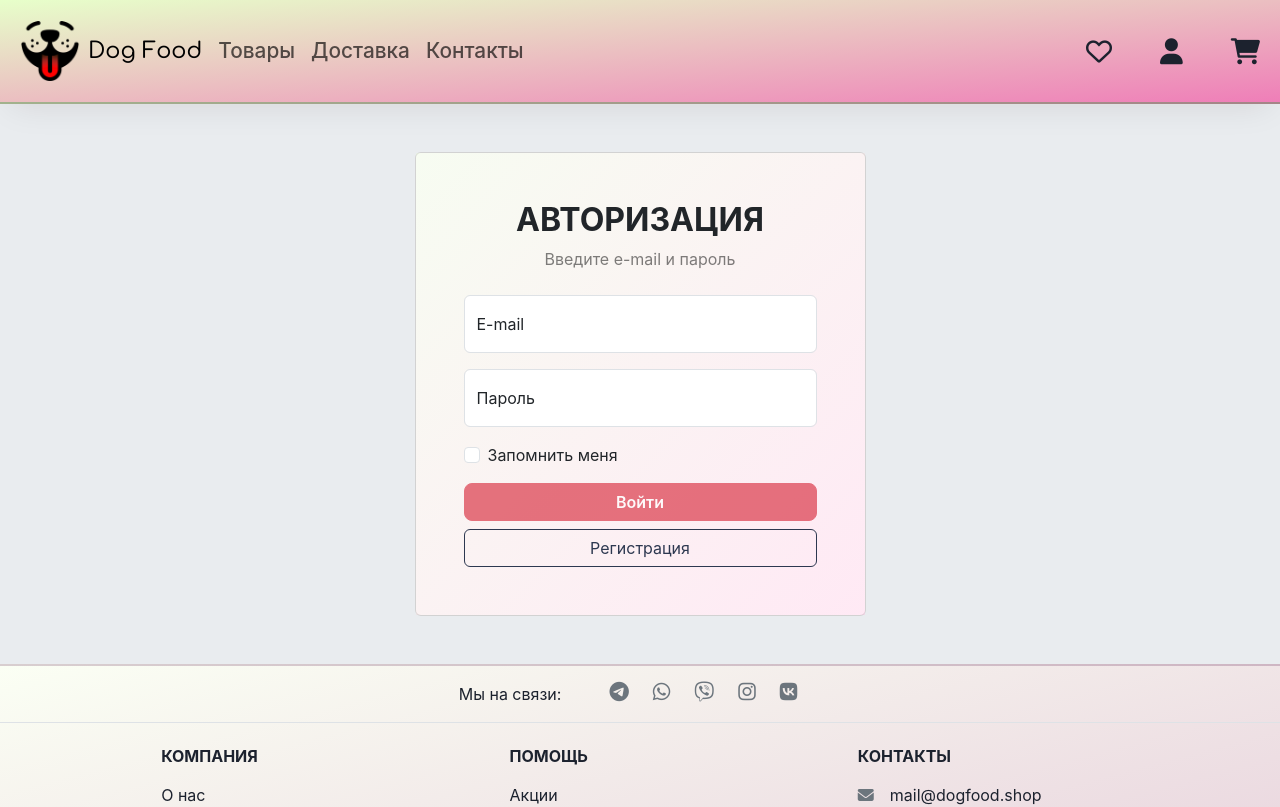
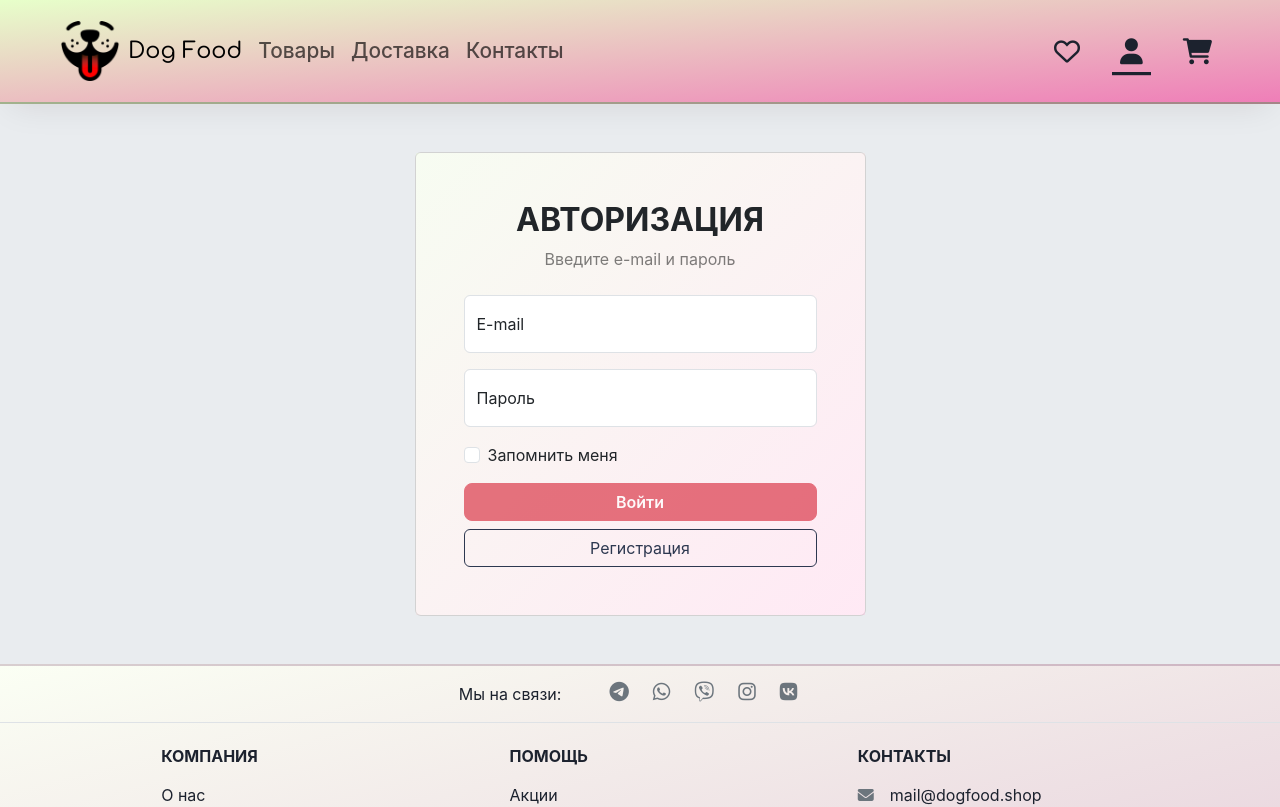
Before and after one commit to robin3010/dog_food_online_store, a React (Create React App) app: page /login in a window 1280 px wide. Shown: the top 807 px of the page. Built offline with nearby package versions, Linux system fonts and the light colour scheme.

Commit message:
updates: header link sizes for better ux; error page; error placeholder block; jsx code; debounce init value

```diff
--- a/src/components/Footer/Footer.jsx
+++ b/src/components/Footer/Footer.jsx
@@ -1,5 +1,4 @@
 /* eslint-disable jsx-a11y/anchor-is-valid */
-import clsx from 'clsx';
 import { memo } from 'react';
 import { Link } from 'react-router-dom';
 
@@ -9,13 +8,12 @@ export const Footer = memo(() => {
   return (
     <footer className="main__footer">
       <section
-        className={clsx(
-          'd-flex',
-          'justify-content-center',
-          'justify-content-md-evently',
-          'p-3',
-          'border-bottom',
-        )}
+        className="
+          d-flex
+          justify-content-center
+          justify-content-md-evently
+          p-3
+          border-bottom"
       >
         <div className="me-5 d-none d-md-block">
           <span>Мы на связи:</span>
@@ -79,14 +77,13 @@ export const Footer = memo(() => {
               <h6 className="text-uppercase fw-bold mb-3">Контакты</h6>
               <a
                 href="mailto:mail@dogfood.shop"
-                className={clsx(
-                  'nav-link',
-                  'pb-2',
-                  'd-flex',
-                  'align-items-center',
-                  'justify-content-center',
-                  'justify-content-md-start',
-                )}
+                className="
+                  nav-link
+                  pb-2
+                  d-flex
+                  align-items-center
+                  justify-content-center
+                  justify-content-md-start"
               >
                 <i className="fas fa-envelope me-3 text-secondary" />
                 mail@dogfood.shop
--- a/src/components/HOCs/withQuery.js
+++ b/src/components/HOCs/withQuery.js
@@ -6,24 +6,20 @@ export const withQuery = (WrappedComponent) => function withQueryFunc({
 }) {
   if (isError) {
     return (
-      <div className="container p-3 p-md-4 p-lg-5 d-flex
-      flex-column
-      justify-content-center
-      align-items-center
-      m-auto
-      text-center"
-      >
+      <div className="container my-3 my-md-4 my-lg-5 text-center">
+        <div className="card py-4 w-100">
           <h5 className="text-break mb-3">
             {error.message || 'Ошибка. Попробуйте позже'}
           </h5>
           <button
             type="button"
             onClick={refetch}
-          className={`btn ${loginStyles['btn-login-primary']}`}
+            className={`btn mx-auto ${loginStyles['btn-login-primary']}`}
             disabled={isLoading}
           >
             Попробовать снова
           </button>
+        </div>
       </div>
     );
   }
--- a/src/components/Header/Header.jsx
+++ b/src/components/Header/Header.jsx
@@ -31,7 +31,9 @@ export const Header = memo(() => {
         className="
         container-fluid
         d-flex
-        header__nav m-2
+        header__nav
+        m-2
+        mx-5
         justify-content-sm-start
         justify-content-md-between"
       >
@@ -48,11 +50,12 @@ export const Header = memo(() => {
         </Link>
         <div
           className="
+          header__nav__links
           d-flex align-items-center
-          gap-1
-          gap-sm-2
-          gap-md-4
-          gap-lg-5
+          gap-0
+          gap-sm-1
+          gap-md-2
+          gap-lg-4
           ms-sm-auto
           order-md-3
           fa-lg"
@@ -72,7 +75,7 @@ export const Header = memo(() => {
                 'badge',
                 'rounded-pill',
                 'bg-danger',
-                [styles.navbar__badge],
+                styles[navbar__badge],
               )}
             >
               1
@@ -104,7 +107,7 @@ export const Header = memo(() => {
           >
             <NavLink
               to="/products"
-              className="nav-link p-0 m-2"
+              className="nav-link"
             >
               <span
                 data-bs-toggle="collapse"
@@ -115,7 +118,7 @@ export const Header = memo(() => {
             </NavLink>
             <NavLink
               to="/delivery"
-              className="nav-link p-0 m-2"
+              className="nav-link"
             >
               <span
                 data-bs-toggle="collapse"
@@ -126,7 +129,7 @@ export const Header = memo(() => {
             </NavLink>
             <NavLink
               to="/contacts"
-              className="nav-link p-0 m-2"
+              className="nav-link"
             >
               <span
                 data-bs-toggle="collapse"
--- a/src/components/Header/LoginButton/LoginButton.jsx
+++ b/src/components/Header/LoginButton/LoginButton.jsx
@@ -1,7 +1,7 @@
 import clsx from 'clsx';
 import { useDispatch, useSelector } from 'react-redux';
 import { Link, NavLink } from 'react-router-dom';
-import { getUserDataSelector, logout } from '../../../redux/slices/userSlice';
+import { getAuthTokenSelector, getUserDataSelector, logout } from '../../../redux/slices/userSlice';
 
 const defaultAvatar = 'https://react-learning.ru/image-compressed/default-image.jpg';
 const defaultFirstName = 'Покупатель';
@@ -36,7 +36,7 @@ function LoggedIn() {
         )}
         />
         <img
-          src={avatar ?? defaultAvatar}
+          src={avatar}
           alt=""
           className={clsx(
             'rounded-5',
@@ -50,7 +50,7 @@ function LoggedIn() {
       </button>
       <ul className="dropdown-menu dropdown-menu-sm-end text-center">
         <li>
-          <span className="dropdown-item-text fw-semibold">
+          <span className="dropdown-item-text fw-semibold py-2">
             {firstName}
           </span>
         </li>
@@ -79,7 +79,7 @@ function LoggedOut() {
 }
 
 export function LoginButton() {
-  const { authToken } = useSelector(getUserDataSelector);
+  const authToken = useSelector(getAuthTokenSelector);
 
   if (!authToken) return <LoggedOut />;
 
--- a/src/components/Loaders/Loader.module.css
+++ b/src/components/Loaders/Loader.module.css
@@ -17,6 +17,8 @@
   position: relative;
 }
 
+
+/* LOADER ANIMATION */
 .lds-ellipsis {
   display: inline-block;
   position: relative;
@@ -29,7 +31,7 @@
   width: 13px;
   height: 13px;
   border-radius: 50%;
-  background: rgb(28, 34, 46);
+  background: var(--main-text-color);
   animation-timing-function: cubic-bezier(0, 1, 1, 0);
 }
 .lds-ellipsis div:nth-child(1) {
--- a/src/components/Pages/Checkout/Checkout.jsx
+++ b/src/components/Pages/Checkout/Checkout.jsx
@@ -21,7 +21,7 @@ function CheckoutListReturn({ checkoutList }) {
       style={{ fontSize: '.875rem' }}
     >
       <div className="row g-4">
-        <div className="col-12 col-md-9">
+        <div className="col-12 col-lg-9">
           <CheckoutCheckBar checkoutList={checkoutList} />
           <div className="row gy-3">
             {checkoutList.map((item) => (
--- a/src/components/Pages/Error/Error.jsx
+++ b/src/components/Pages/Error/Error.jsx
@@ -1,4 +1,3 @@
-import clsx from 'clsx';
 import { useRouteError } from 'react-router-dom';
 
 export function ErrorPage() {
@@ -8,13 +7,12 @@ export function ErrorPage() {
   return (
     <div
       id="error-page"
-      className={clsx(
-        'd-flex',
-        'flex-column',
-        'justify-content-center',
-        'align-items-center',
-        'vh-100',
-      )}
+      className="
+        d-flex
+        flex-column
+        justify-content-center
+        align-items-center
+        vh-100"
     >
       <h1>Ой, что-то пошло не так :(</h1>
       <p>Возникла непредвиденная ошибка.</p>
--- a/src/components/Pages/Login/Login.module.css
+++ b/src/components/Pages/Login/Login.module.css
@@ -22,7 +22,7 @@
   --bs-btn-hover-color: #fff;
   --bs-btn-hover-bg: #2d3850;
   --bs-btn-hover-border-color: #2d3850;
-  --bs-btn-focus-shadow-rgb: 108,117,125;
+  --bs-btn-focus-shadow-rgb: 108, 117, 125;
   --bs-btn-active-color: #fff;
   --bs-btn-active-bg: #2d3850;
   --bs-btn-active-border-color: #2d3850;
--- a/src/components/hooks/useDebounce.js
+++ b/src/components/hooks/useDebounce.js
@@ -1,7 +1,7 @@
 import { useEffect, useState } from 'react';
 
 export const useDebounce = (value, ms = 350) => {
-  const [debouncedVal, setDebouncedVal] = useState('');
+  const [debouncedVal, setDebouncedVal] = useState(value);
 
   useEffect(() => {
     const timeout = setTimeout(() => {
--- a/src/index.css
+++ b/src/index.css
@@ -1,7 +1,12 @@
+:root {
+  --main-text-color: rgb(28, 34, 46);
+}
+
+
 body {
   margin: 0;
   font-family: -apple-system, BlinkMacSystemFont, 'Roboto', 'Oxygen', 'Ubuntu', 'Cantarell', 'Fira Sans', 'Droid Sans', 'Helvetica Neue', sans-serif;
-  color: rgb(28, 34, 46);
+  color: var(--main-text-color);
   -webkit-font-smoothing: antialiased;
   -moz-osx-font-smoothing: grayscale;
 }
@@ -41,7 +46,20 @@ body {
 }
 
 .header__nav {
-  color: rgb(28, 34, 46)!important;
+  color: var(--main-text-color)!important;
+}
+
+.header__nav__links a.nav-link,
+.header__nav__links button.nav-link,
+.header__nav__user-btns a.nav-link,
+.header__nav__user-btns button.nav-link {
+  padding: .5rem;
+  margin: 0;
+}
+
+.header__nav__links a.nav-link.active {
+  /* border-bottom: 0.2rem solid var(--main-text-color); */
+  box-shadow: 0 .2rem 0 var(--main-text-color);
 }
 
 /*
@@ -57,12 +75,11 @@ body {
 }
 
 .header__user-avatar {
-  border: 3px solid rgb(28, 34, 46);
+  border: 3px solid var(--main-text-color);
   box-shadow: 0 0px 6px .5px rgba(28, 34, 46, .3);
   width: 3rem;
   height: 3rem;
 }
-
 
 .navbar-toggler{
  border: none;
@@ -75,6 +92,7 @@ body {
 .dropdown-toggle, .dropdown-toggle:active {
   border: none;
 }
+
 
 /* LOGIN PAGE */
 .login__card {
```
Lines whose indentation alone changed are shown as unchanged.
